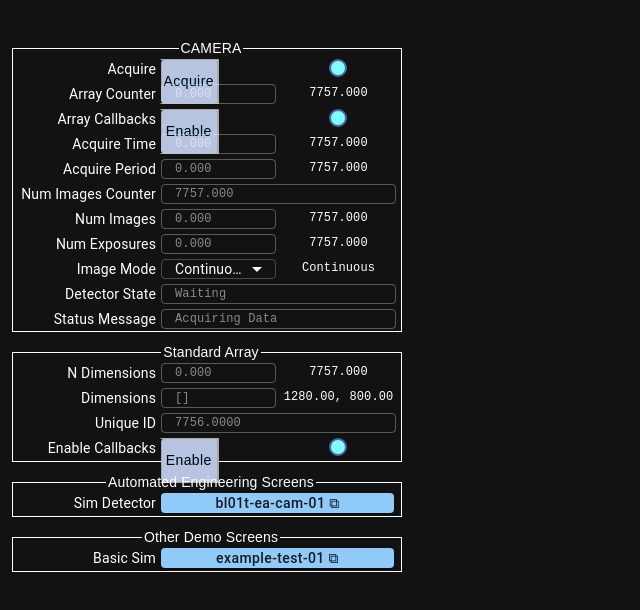
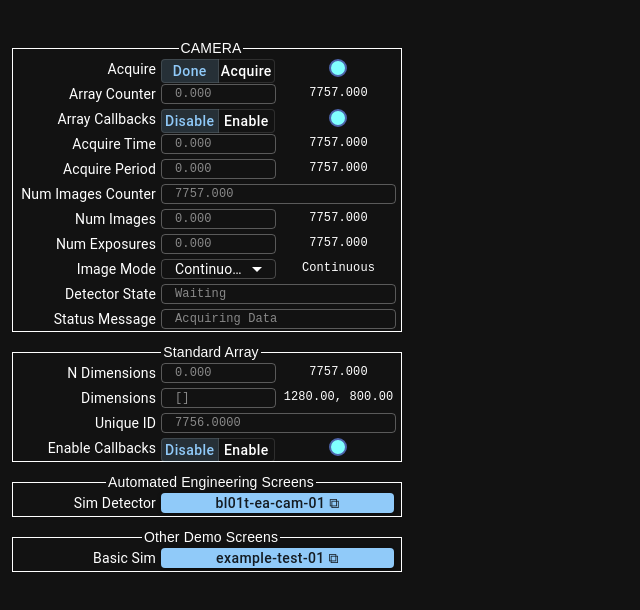
Before and after one commit to abigailalexander/mui-phoebus, a React (Vite) app: page /camera in a window 1280 px wide. Shown: the top 610 px of the page, without its empty margins (0-640 px from the left). Built offline with nearby package versions, Linux system fonts and the light colour scheme.

Commit message:
Fix choice button positioning

```diff
--- a/src/components/ChoiceButton/choiceButton.tsx
+++ b/src/components/ChoiceButton/choiceButton.tsx
@@ -49,7 +49,7 @@ export default function PhoebusChoiceButton(props: ChoiceButtonProps) {
      */
     return (
         <ToggleButtonGroup
-            sx={{ left: props.x, top: props.y, width: props.w, height: props.h }}
+            sx={{ width: props.w, height: props.h }}
             color="primary"
             value={alignment}
             exclusive
@@ -57,7 +57,7 @@ export default function PhoebusChoiceButton(props: ChoiceButtonProps) {
             aria-label="test"
         >
             {props.value.map((item) => {
-                return (<CustomToggleButton sx={{ left: props.x + groupShift, top: props.y, width: props.w / 2 }} value={item} key={item}>{item}</CustomToggleButton>)
+                return (<CustomToggleButton sx={{ left: props.x + groupShift, top: props.y, height: props.h, width: props.w / 2 }} value={item} key={item}>{item}</CustomToggleButton>)
             })}
         </ToggleButtonGroup>
     );
@@ -73,15 +73,15 @@ export function MuiChoiceButton(props: ChoiceButtonProps) {
      */
     return (
         <ToggleButtonGroup
-            sx={{ left: props.x, top: props.y, width: props.w, height: props.h }}
+            sx={{ position: "absolute", left: props.x + groupShift, top: props.y, width: props.w, height: props.h }}
             color="primary"
             value={alignment}
             exclusive
             onChange={(e, newAlignment) => { setAlignment(newAlignment) }}
             aria-label="test"
         >
-            {props.value.map((item) => {
-                return (<CustomToggleButton sx={{ left: props.x + groupShift, top: props.y, width: props.w / 2 }} value={item} key={item}>{item}</CustomToggleButton>)
+            {props.value.map((item, idx) => {
+                return (<ToggleButton sx={{ height: props.h, width: props.w / 2, textTransform: "none", fontSize: 14 }} value={item} key={item}>{item}</ToggleButton>)
             })}
         </ToggleButtonGroup>
     );
```
